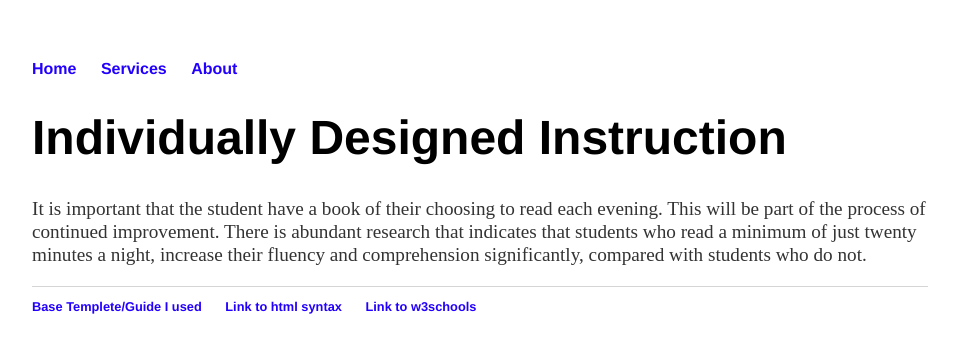
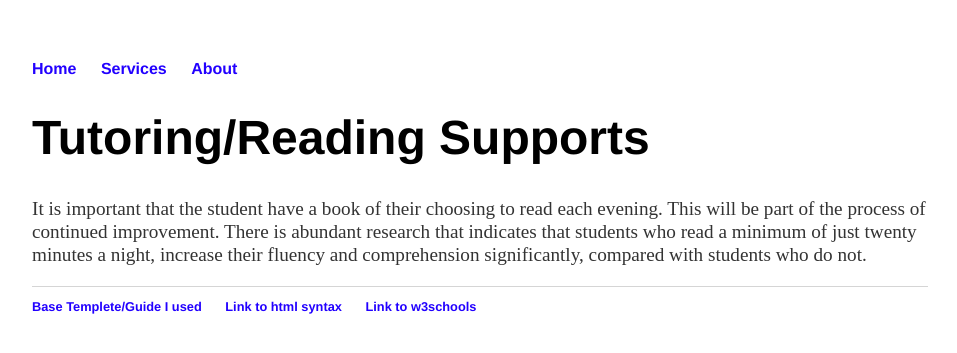
Before and after one commit to ShadowHazel/ShadowHazel.github.io, a Jekyll site: the page built from pages/serv3/index.html, in a window 1280 px wide. Shown: the top 353 px of the page, without its empty margins (160-1117 px from the left). Built offline with Jekyll 4.4.1, drawn with Linux system fonts in a browser that asks for light colours.

Commit message:
Update index.html

```diff
--- a/pages/serv3/index.html
+++ b/pages/serv3/index.html
@@ -4,6 +4,6 @@ title: Services
 ---
 
 <div class="about">
-<h1>Individually Designed Instruction</h1>
+<h1>Tutoring/Reading Supports</h1>
 <p>It is important that the student have a book of their choosing to read each evening. This will be part of the process of continued improvement. There is abundant research that indicates that students who read a minimum of just twenty minutes a night, increase their fluency and comprehension significantly, compared with students who do not.</p>
 </div>
```
